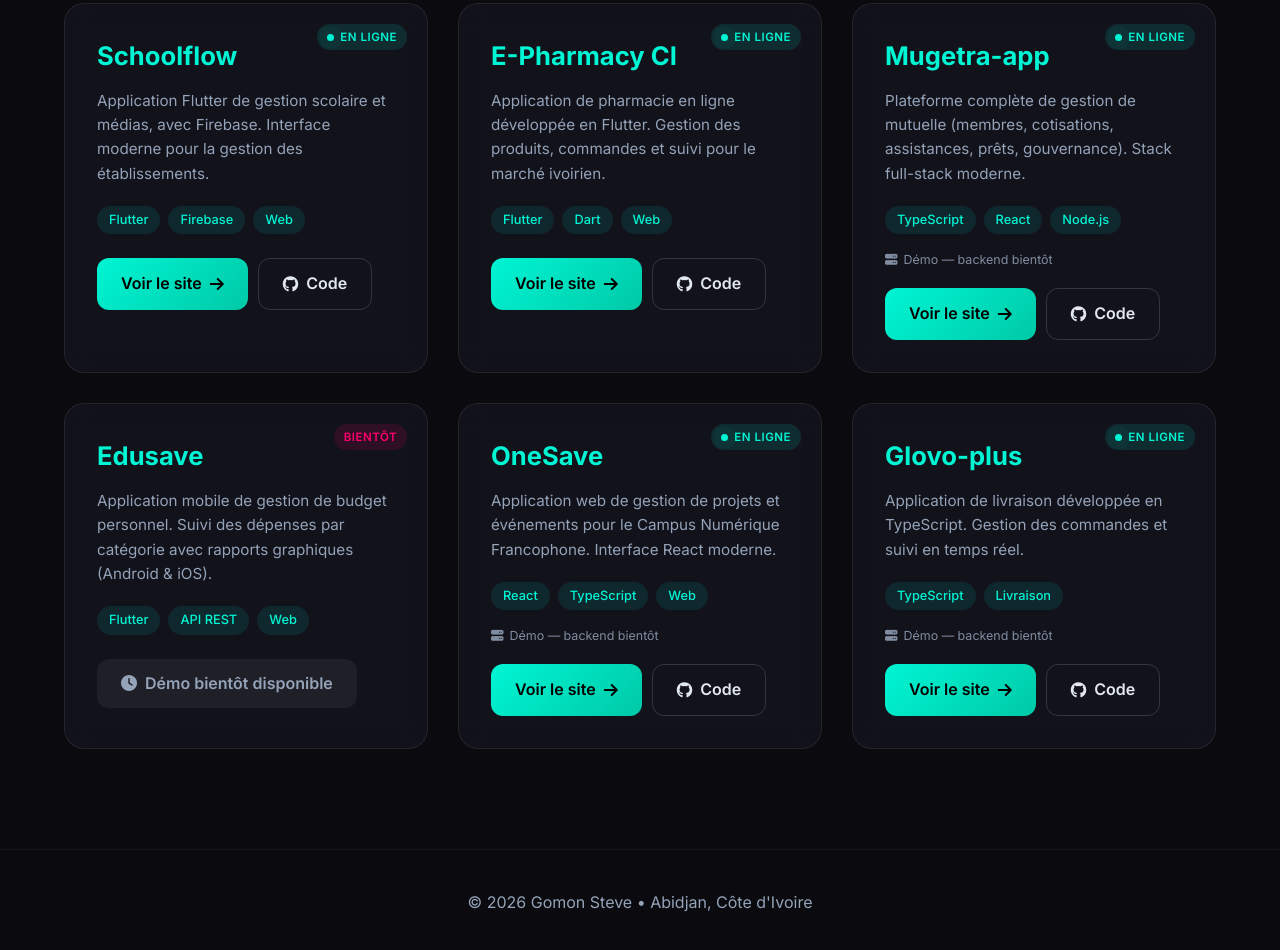
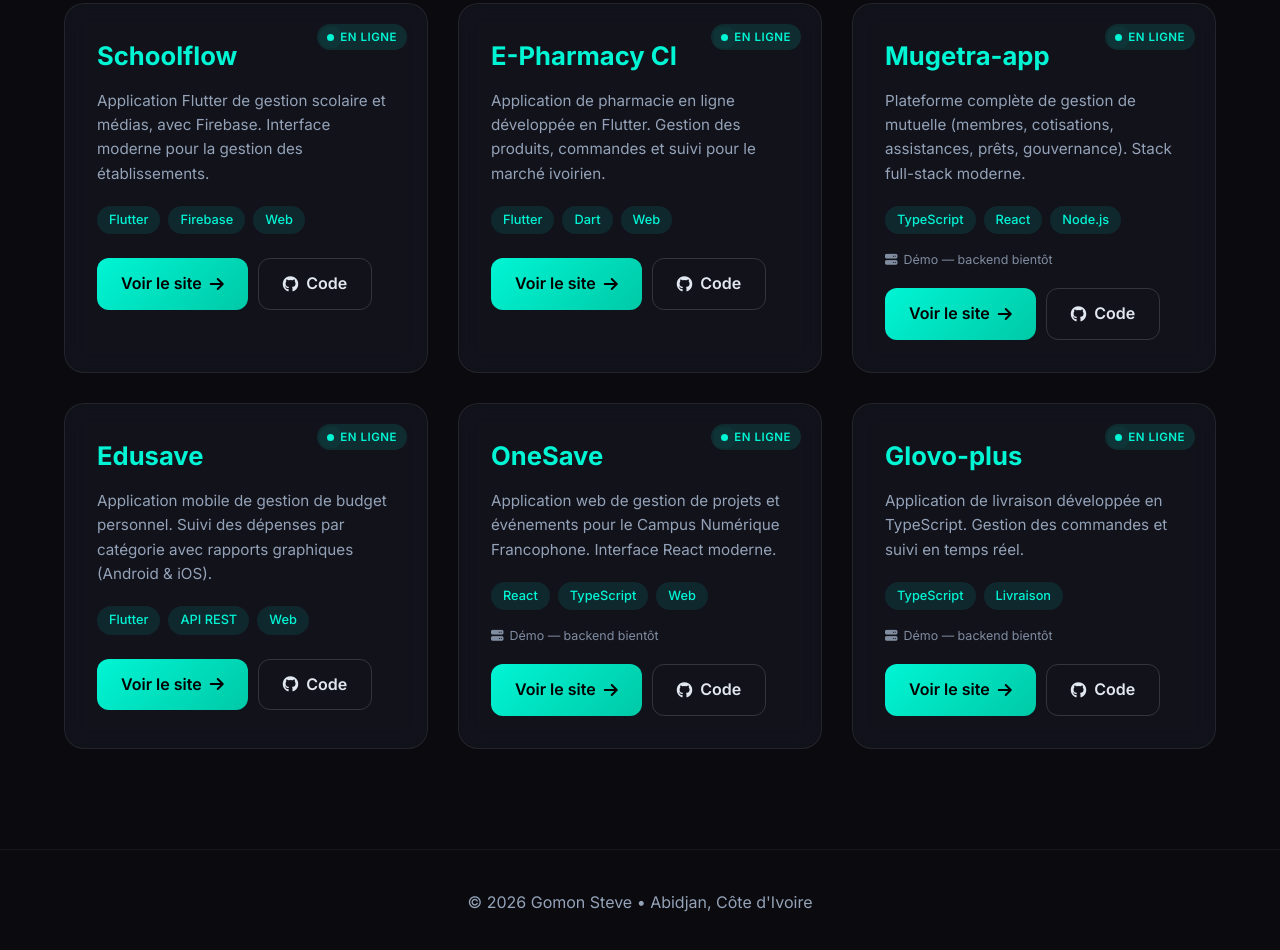
Before and after one commit to trixma-ux/portfolio, a plain HTML site: page index.html in a window 1280 px wide. Shown: the part 1034-1984 px from the top of the page. Drawn offline with Linux system fonts and the light colour scheme.

Commit message:
Edusave is live on GitHub Pages

```diff
--- a/index.html
+++ b/index.html
@@ -251,7 +251,7 @@
         </div>
 
         <div class="card">
-          <span class="status soon">Bientôt</span>
+          <span class="status live">En ligne</span>
           <h3>Edusave</h3>
           <p>Application mobile de gestion de budget personnel. Suivi des dépenses par catégorie avec rapports graphiques (Android & iOS).</p>
           <div class="tags">
@@ -259,7 +259,7 @@
             <span class="tag">API REST</span>
             <span class="tag">Web</span>
           </div>
-          <div class="btn-group"><span class="btn btn-disabled"><i class="fas fa-clock"></i> Démo bientôt disponible</span></div>
+          <div class="btn-group"><a href="https://trixma-ux.github.io/edusave1/" target="_blank" rel="noopener" class="btn">Voir le site <i class="fas fa-arrow-right"></i></a><a href="https://github.com/trixma-ux/edusave1" target="_blank" rel="noopener" class="btn btn-ghost"><i class="fab fa-github"></i> Code</a></div>
         </div>
 
         <div class="card">
```
